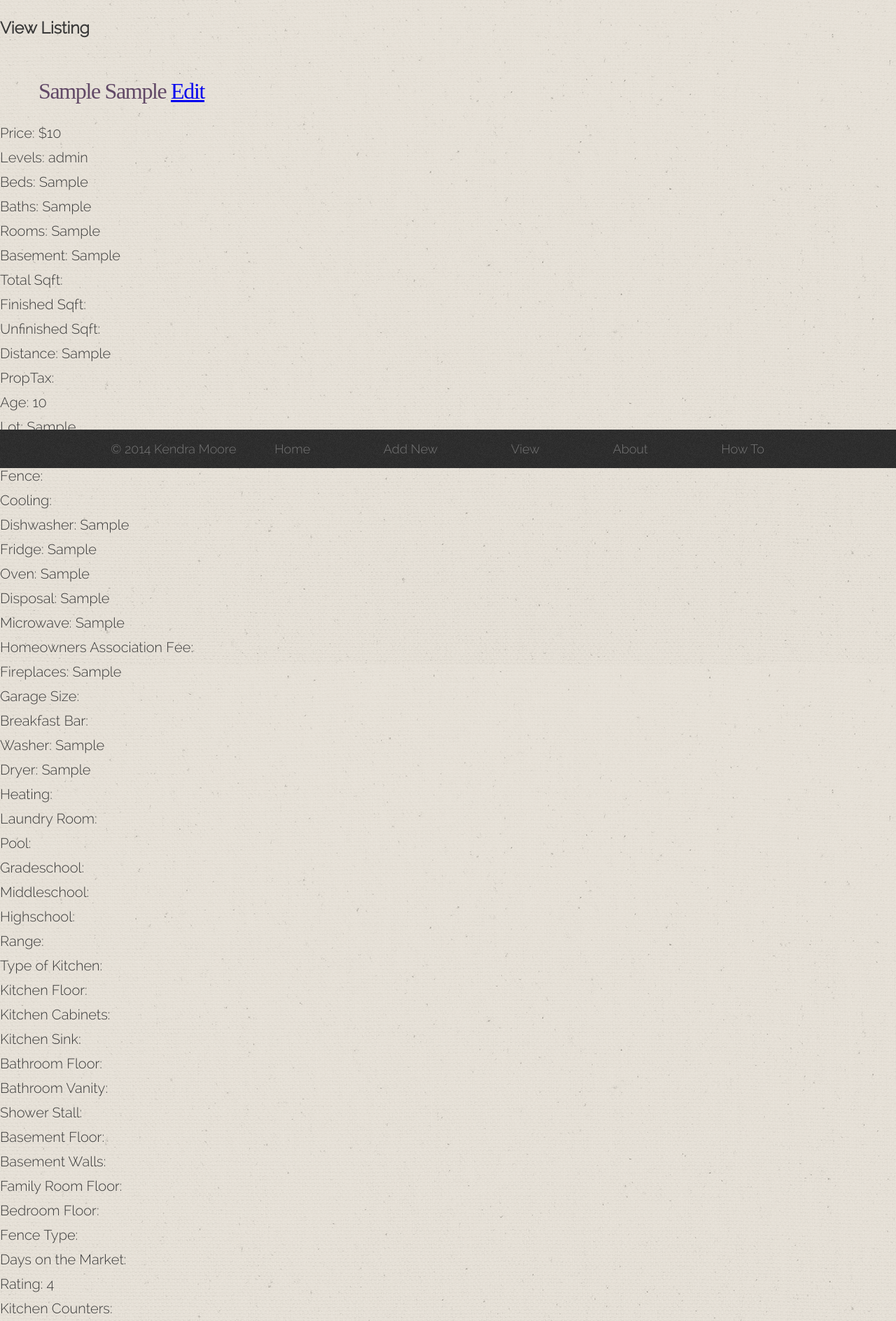
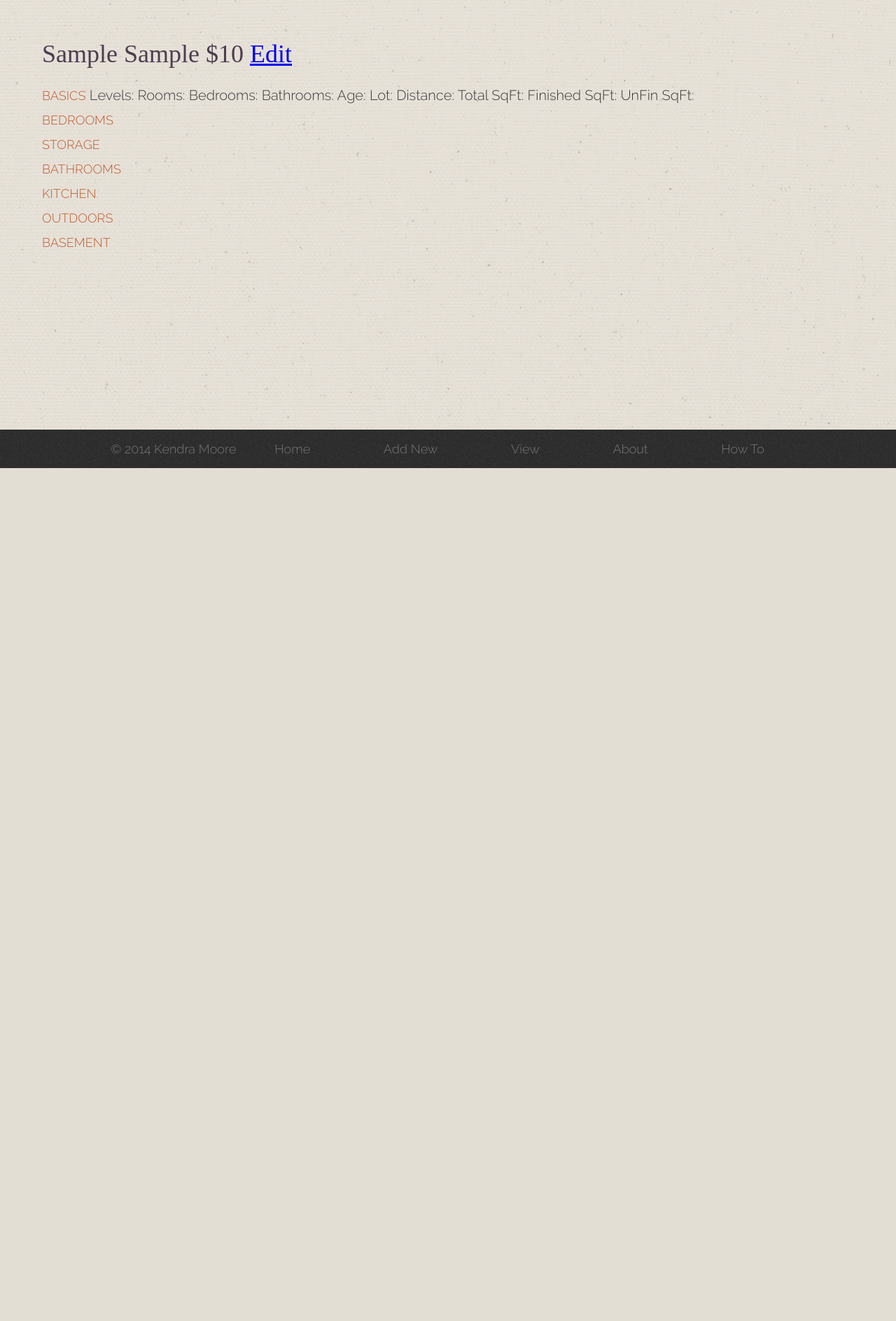
Before and after one commit to cemtai2/SpaceFinder, a PHP site: the page made by view.php in a window 1280 px wide; the page is wider, and only the part inside the window is pictured. Shown: the part 131-2019 px from the top of that part at 70% size. After the commit the page ends 800 px from the top of that part, so only its background shows below. Run offline with PHP 8.4, Linux system fonts and the light colour scheme; tables that the repository leaves empty or names only in its code hold one stand-in row (values such as "Sample post"); data that the repository does not hold is empty; style sheets or scripts are compiled from the project's sources; some libraries are stand-ins or nearby versions.

Commit message:
List Page Fin
Fixed text and spacing issues

```diff
--- a/_notes/dwsync.xml
+++ b/_notes/dwsync.xml
@@ -14,7 +14,7 @@
 <file name="functionlist.php" server="ftp.kendra-moore.com//mylivingspacefinder/" local="130392100869863458" remote="130392028800000000" Dst="2" />
 <file name="list.php" server="ftp.kendra-moore.com//mylivingspacefinder/" local="130392757474928468" remote="130392685200000000" Dst="2" />
 <file name="edit.php" server="ftp.kendra-moore.com//mylivingspacefinder/" local="130392073029601086" remote="130392000600000000" Dst="2" />
-<file name="view.php" server="ftp.kendra-moore.com//mylivingspacefinder/" local="130392072539143033" remote="130392000000000000" Dst="2" />
+<file name="view.php" server="ftp.kendra-moore.com//mylivingspacefinder/" local="130392976086759843" remote="130392903600000000" Dst="2" />
 <file name="addNew.php" server="ftp.kendra-moore.com//mylivingspacefinder/" local="130392073107365534" remote="130392000600000000" Dst="2" />
 <file name=".htaccess" server="ftp.kendra-moore.com//mylivingspacefinder/" local="130391235421471602" remote="130391163000000000" Dst="2" />
 </dwsync>
--- a/includes/functions/_notes/dwsync.xml
+++ b/includes/functions/_notes/dwsync.xml
@@ -1,13 +1,13 @@
 <?xml version="1.0" encoding="utf-8" ?>
 <dwsync>
 <file name="editF.php" server="ftp.kendra-moore.com//mylivingspacefinder/" local="130392072941616053" remote="130392000600000000" Dst="2" />
-<file name="listsF.php" server="ftp.kendra-moore.com//mylivingspacefinder/" local="130392956884031510" remote="130392884400000000" Dst="2" />
+<file name="listsF.php" server="ftp.kendra-moore.com//mylivingspacefinder/" local="130393287500461688" remote="130393215000000000" Dst="2" />
 <file name="dbConnectF.php" server="ftp.kendra-moore.com//mylivingspacefinder/" local="130392202767591674" remote="130392130200000000" Dst="2" />
 <file name="addF.php" server="ftp.kendra-moore.com//mylivingspacefinder/" local="130392072609497057" remote="130392000000000000" Dst="2" />
 <file name="processFormF.php" server="ftp.kendra-moore.com//mylivingspacefinder/" local="130392163783971939" remote="130392091200000000" Dst="2" />
 <file name="printFormF.php" server="ftp.kendra-moore.com//mylivingspacefinder/" local="130392072667070350" remote="130392000600000000" Dst="2" />
 <file name="ratingF.php" server="ftp.kendra-moore.com//mylivingspacefinder/" local="130392072774406489" remote="130392000600000000" Dst="2" />
-<file name="viewF.php" server="ftp.kendra-moore.com//mylivingspacefinder/" local="130392072714823081" remote="130392000600000000" Dst="2" />
+<file name="viewF.php" server="ftp.kendra-moore.com//mylivingspacefinder/" local="130392990283871871" remote="130392918000000000" Dst="2" />
 <file name="geturlF.php" server="ftp.kendra-moore.com//mylivingspacefinder/" local="130392072911104308" remote="130392000600000000" Dst="2" />
 <file name="printFormF.php" server="E:/wamp/www/public_html/kendra-moore/spaceFinder/" local="130389311424771539" remote="130389311420000000" Dst="2" />
 <file name="imgUploadF.php" server="ftp.kendra-moore.com//mylivingspacefinder/" local="130392072880842577" remote="130392000600000000" Dst="2" />
--- a/includes/functions/listsF.php
+++ b/includes/functions/listsF.php
@@ -17,36 +17,67 @@
 		{
 			$priKey = $info['priKey'];
 			echo
-			"<div class='list'>",
+
+			"<div class='list'>
+				<div class='img'>
+					<a href='/SpaceFinder/view.php?priKey=", urlencode($info['priKey']) ,"'>
+						<img src='images/uploads/1/testimg.png' />
+					</a>
+				</div>
+
+				<div class='mid'>
+					<div class='address'>
+						<span>", $info['street'], "</span>
+						<span> ", $info['city'], "</span>
+					</div>
+
+					<div class='container'>
+							<span>Rooms ", $info['rooms'], "</span>
+							<span>Beds ", $info['beds'], "</span>,
+							<span>Baths ", $info['baths'], "</span>,
+							<span>Distance ", $info['distance'], "</span>
+					</div>
+
+					<div class='container'>
+						<span>Total Sqft ", $info['sqftTotal'], "</span>
+						<span>Total Fin Sqft ", $info['sqftFin'], "</span>
+						<span>Price ", $info['price'], "</span>
+					</div>
+				</div>
+
+				<div class='rate'>",
+					round($info['rating'], 1),
+				"</div>
+			</div>";
+/*			"<div class='list'>",
 				"<a href='/SpaceFinder/view.php?priKey=", urlencode($info['priKey']) ,"'>",
 					"<img src='images/uploads/1/testimg.png' />",
 
-				"<span class='cont'>",
-					"<span class='address'>",
+				"<div class='cont'>",
+					"<div class='address'>",
 						"<span>", $info['street'], "</span>",
 						"<span> ", $info['city'], "</span>",
-					"</span>",
+					"</div>",
+					"<div class='container'>",
+						"<span>Rooms ", $info['rooms'], "</span>",
+						"<span>Beds ", $info['beds'], "</span>",
+						"<span>Baths ", $info['baths'], "</span>",
+						"<span>Distance ", $info['distance'], "</span>",
+					"</div>",
 
-					"<span class='container'>",
-						"Rooms ", $info['rooms'],
-						"Beds ", $info['beds'],
-						"Baths ", $info['baths'],
-						"Distance ", $info['distance'],
-					"</span>",
-
-					"<span class='container'>",
+					"<div class='container'>",
 						"<span>Total Sqft ", $info['sqftTotal'], "</span>",
 						"<span>Total Fin Sqft ", $info['sqftFin'], "</span>",
 						"<span>Price ", $info['price'], "</span>",
 					"</span>",
-				"</span>",
+				"</div>",
 
 				"<span class='rate'>",
 					round($info['rating'], 1),
 				"</span>",
 				"</a>",
 			"</div>";
-
+			*/
     }
 }
 
--- a/includes/functions/viewF.php
+++ b/includes/functions/viewF.php
@@ -3,236 +3,57 @@
 function viewPage($info) {
     $priKey = $_GET['priKey'];
     echo "
-	<div class='contentDiv'>
-		<h2>", $info['street'], " ", $info['city'], " <a href='edit.php?priKey=", urlencode($priKey), "'>Edit</a></h2>
-
-		<div class='bSec price'>
-			Price: $", number_format($info['price']), "
+	<div class='contentDiv view'>
+		<div class='col1'>
+			<h1 class='title'>", $info['street'], " ", $info['city'], " $", $info['price'], " <a href='edit.php?priKey=", urlencode($priKey), "'>Edit</a></h1>
+			<div class='basics'>
+				<span class='labels'>basics</span>
+				<span>Levels: </span>
+				<span>Rooms: </span>
+				<span>Bedrooms: </span>
+				<span>Bathrooms: </span>
+				<span>Age: </span>
+				<span>Lot: </span>
+				<span>Distance: </span>
+				<span>Total SqFt: </span>
+				<span>Finished SqFt: </span>
+				<span>UnFin SqFt: </span>
 			</div>
 
-		<div class='bSec levels'>
-			Levels: ", $info['levels'], "
+			<div class='bedrooms'>
+				<span class='labels'>bedrooms</span>
 			</div>
 
-		<div class='bSec beds'>
-			Beds: ", $info['beds'], "
+			<div class='storage'>
+				<span class='labels'>storage</span>
 			</div>
 
-		<div class='bSec baths'>
-			Baths: ", $info['baths'], "
+			<div class='bathrooms'>
+				<span class='labels'>bathrooms</span>
 			</div>
 
-		<div class='bSec rooms'>
-			Rooms: ", $info['rooms'], "
+			<div class='kitchen'>
+				<span class='labels'>kitchen</span>
+			</div>
 		</div>
 
-		<div class='bSec basement'>
-			Basement: ", $info['basement'], "
+		<div class='col2'>
+			<div class='imgGal'>
+				<div class='mainImg'>
 				</div>
 
-		<div class='bSec sqftTotal'>
-		  Total Sqft: ", $info['sqftTotal'], "
+				<div class='thumbs'>
+				</div>
 			</div>
 
-		<div class='bSec sqftFin'>
-			Finished Sqft: ", $info['sqftFin'], "
+			<div class='outdoors'>
+				<span class='labels'>outdoors</span>
 			</div>
 
-		<div class='bSec sqftUnFin'>
-			Unfinished Sqft: ", $info['sqftUnFin'], "
+			<div class='basement'>
+				<span class='labels'>basement</span>
 			</div>
-
-		<div class='bSec distance'>
-			Distance: ", $info['distance'], "
 		</div>
-
-		<div class='bSec propTax'>
-			PropTax: ", $info['propTax'], "
 	</div>
-
-		<div class='bSec age'>
-			Age: ", $info['age'], "
-		</div>
-
-		<div class='bSec lot'>
-			Lot: ", $info['lot'], "
-		</div>
-
-		<div class='bSec ha'>
-			Homeowners Association: ", $info['ha'], "
-		</div>
-
-		<div class='bSec fence'>
-			Fence: ", $info['fence'], "
-		</div>
-
-		<div class='bSec cooling'>
-			Cooling: ", $info['cooling'], "
-		</div>
-
-		<div class='bSec dishwasher'>
-			Dishwasher: ", $info['dishwasher'], "
-		</div>
-
-		<div class='bSec fridge'>
-			Fridge: ", $info['fridge'], "
-		</div>
-
-		<div class='bSec oven'>
-			Oven: ", $info['oven'], "
-		</div>
-
-		<div class='bSec disposal'>
-			Disposal: ", $info['disposal'], "
-		</div>
-
-		<div class='bSec microwave'>
-			Microwave: ", $info['microwave'], "
-		</div>
-
-		<div class='bSec ha_fee'>
-			Homeowners Association Fee: ", $info['ha_fee'], "
-		</div>
-
-		<div class='bSec fireplace'>
-			Fireplaces: ", $info['fireplace'], "
-		</div>
-
-		<div class='bSec garageSize'>
-		Garage Size: ", $info['garageSize'], "
-		</div>
-
-		<div class='bSec breakfastBar'>
-			Breakfast Bar: ", $info['breakfastBar'], "
-		</div>
-
-		<div class='bSec washer'>
-			Washer: ", $info['washer'], "
-		</div>
-
-		<div class='bSec dryer'>
-			Dryer: ", $info['dryer'], "
-		</div>
-
-		<div class='bSec heat'>
-			Heating: ", $info['heat'], "
-		</div>
-
-		<div class='bSec laundry'>
-			Laundry Room: ", $info['laundry'], "
-		</div>
-
-		<div class='bSec pool'>
-			Pool: ", $info['pool'], "
-		</div>
-
-		<div class='bSec gradeschool'>
-			Gradeschool: ", $info['gradeschool'], "
-		</div>
-
-		<div class='bSec midschool'>
-			Middleschool: ", $info['midschool'], "
-		</div>
-
-		<div class='bSec highschool'>
-			Highschool: ", $info['highschool'], "
-		</div>
-
-		<div class='bSec oRange'>
-			Range: ", $info['oRange'], "
-		</div>
-
-		<div class='bSec typeKitchen'>
-			Type of Kitchen: ", $info['typeKitchen'], "
-		</div>
-
-		<div class='bSec kitchenFloor'>
-			Kitchen Floor: ", $info['kitchenFloor'], "
-		</div>
-
-		<div class='bSec kitchenCabinets'>
-			Kitchen Cabinets: ", $info['kitchenCabinets'], "
-		</div>
-
-		<div class='bSec kitchenSink'>
-			Kitchen Sink: ", $info['kitchenSink'], "
-		</div>
-
-		<div class='bSec bathFloor'>
-			Bathroom Floor: ", $info['bathFloor'], "
-		</div>
-
-		<div class='bSec bathCounter'>
-			Bathroom Vanity: ", $info['bathCounter'], "
-		</div>
-
-		<div class='bSec showerStall'>
-			Shower Stall: ", $info['showerStall'], "
-		</div>
-
-		<div class='bSec basementFloor'>
-			Basement Floor: ", $info['basementFloor'], "
-		</div>
-
-		<div class='bSec basementWalls'>
-			Basement Walls: ", $info['basementWalls'], "
-		</div>
-
-		<div class='bSec familyFloor'>
-			Family Room Floor: ", $info['familyFloor'], "
-		</div>
-
-		<div class='bSec bedFloor'>
-			Bedroom Floor: ", $info['bedFloor'], "
-		</div>
-
-		<div class='bSec fenceType'>
-			Fence Type: ", $info['fenceType'], "
-		</div>
-
-		<div class='bSec daysOnMarket'>
-			Days on the Market: ", $info['daysOnMarket'], "
-		</div>
-
-		<div class='bSec rating'>
-			Rating: ", $info['rating'], "
-		</div>
-
-		<div class='bSec kitchenCounter'>
-			Kitchen Counters: ", $info['kitchenCounter'], "
-		</div>
-
-		<div class='clearfix'>
-		</div>
-
-		";
-
-    echo "
-		<!-- IMAGE GALLERY GOES HERE
-		all the files that are displayed via the loop below need to be in the
-		image gallery.  Only place they should be displayed is here. -->
-		";
-    /** 	$dir = 'images/uploads/' . $_GET['priKey'];
-
-      $directory = $dir;
-
-      $it = new RecursiveIteratorIterator(new RecursiveDirectoryIterator($directory));
-
-      while($it->valid())
-      {
-      if(!$it->isDot())
-      {
-      echo '<img src="', $it->key(), '" /><br />';
-      }
-
-      $it->next();
-      }
-     * */
-    ?>
-
-
-
-    <?php
-    echo "</div>
 ";
 }
--- a/styles/_notes/dwsync.xml
+++ b/styles/_notes/dwsync.xml
@@ -11,6 +11,6 @@
 <file name="stylesheet.less" server="ftp.kendra-moore.com" local="130374545636833290" remote="130375006200000000" Dst="1" />
 <file name="fonts.css" server="ftp.kendra-moore.com//mylivingspacefinder/" local="130386771508588985" remote="130390521000000000" Dst="2" />
 <file name="stylesheet.css" server="ftp.kendra-moore.com//mylivingspacefinder/" local="130388574914317968" remote="130390521000000000" Dst="2" />
-<file name="stylesheet.less" server="ftp.kendra-moore.com//mylivingspacefinder/" local="130392955044926319" remote="130392882600000000" Dst="2" />
+<file name="stylesheet.less" server="ftp.kendra-moore.com//mylivingspacefinder/" local="130393295761034165" remote="130393223400000000" Dst="2" />
 <file name="style.css" server="ftp.kendra-moore.com//mylivingspacefinder/" local="130383989905295680" remote="130390521000000000" Dst="2" />
 </dwsync>
--- a/styles/stylesheet.less
+++ b/styles/stylesheet.less
@@ -128,25 +128,7 @@
 	position: relative;
 	outline: 10px solid @dkPurp;
 	margin: 50px auto;
-	height: 187px;
-}
-
-.cont {
-	display: inline-block;
-	margin: 20px 35px;
-	height: 156px;
-	vertical-align: top;
-	text-align: center;
-	width: 50%;
-}
-
-.cont:after {
-	.after;
-}
-
-.el {
-	display: inline-block;
-	padding: 5px;
+	height: 178px;
 }
 
 .lrow {
@@ -161,17 +143,31 @@
 	.adelle;
 	font-size: 24px;
 	text-align: center;
+	padding-bottom: 25px;
 }
 
 .rate {
 	display: inline-block;
 	font-size: 72px;
 	height: 156px;
-	margin: 20px 0;
+	margin: 25px 0;
+	position: relative;
+	top: 5px;
+	right: -20px;
 }
 
-.rate:after {
+div.img {
+	display: inline-block;
+}
+
+div.img:after, .mid:after, .rate:after {
 	.after;
+}
+
+.mid {
+	width: 50%;
+	display: inline-block;
+	margin: 0 25px;
 }
 
 div.list a {
@@ -533,6 +529,28 @@
 	display: inline-block;
 }
 
+/*  INDIVIDUAL PAGE */
+h1.title {
+	.adelle;
+	font-size: 36px;
+	color: @dkPurp;
+}
+
+.labels {
+	font-size: 18px;
+	color: @copper;
+	text-transform: uppercase;
+}
+
+.content {
+	font-size: 30px;
+	color: @dkGrey;
+}
+
+.view {
+	margin: 60px;
+}
+
 /*  MIXINS  */
 
 .fontSize(@sizeValue) {
--- a/view.php
+++ b/view.php
@@ -17,8 +17,6 @@
 
     $data = mysql_query("SELECT * FROM space WHERE priKey = '" . $priKey . "'") or die(mysql_error());
 
-    echo "<h3>View Listing</h3>";
-
     $info = mysql_fetch_array($data);
 
     viewPage($info);
```
Lines whose indentation alone changed are shown as unchanged.
